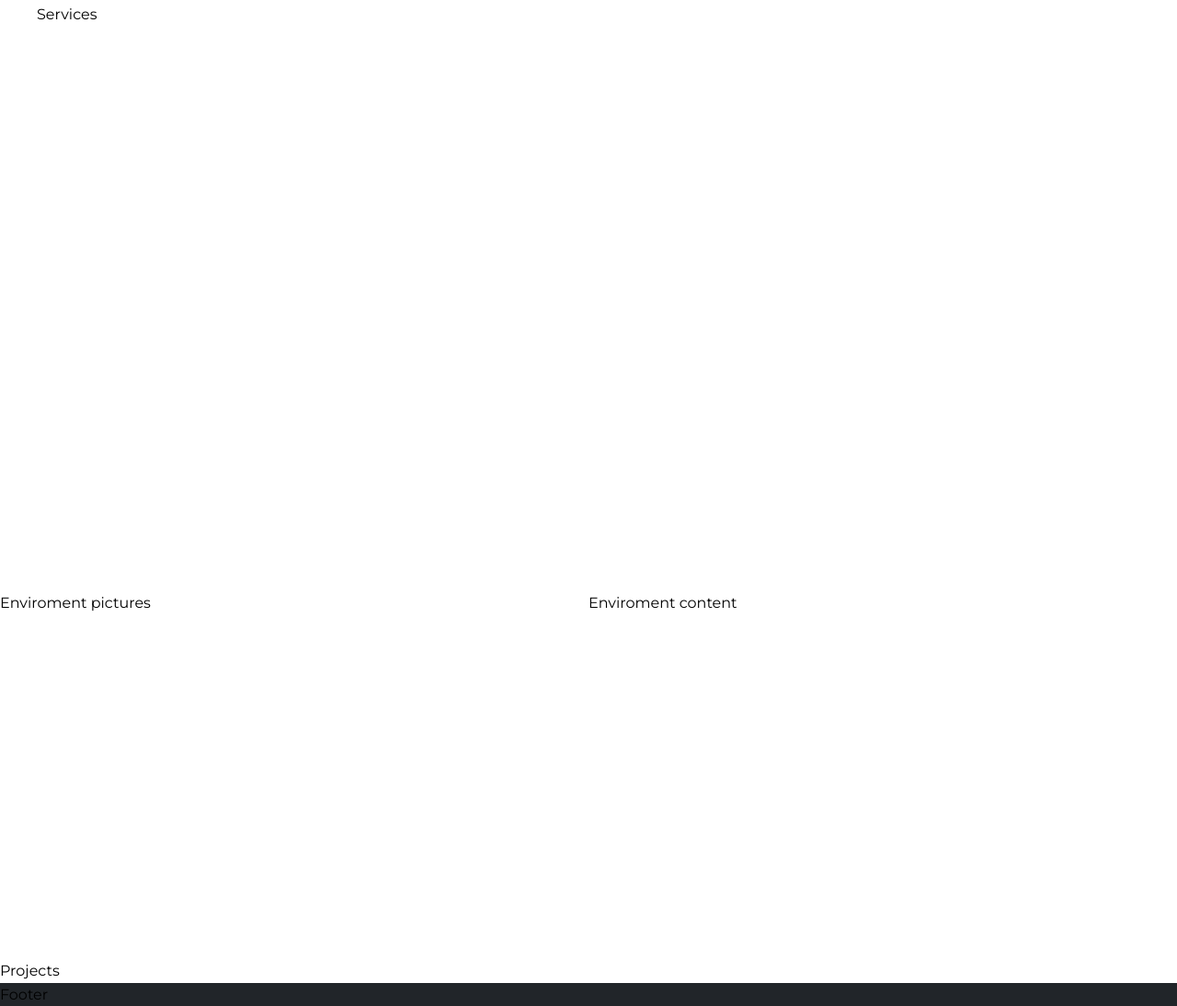
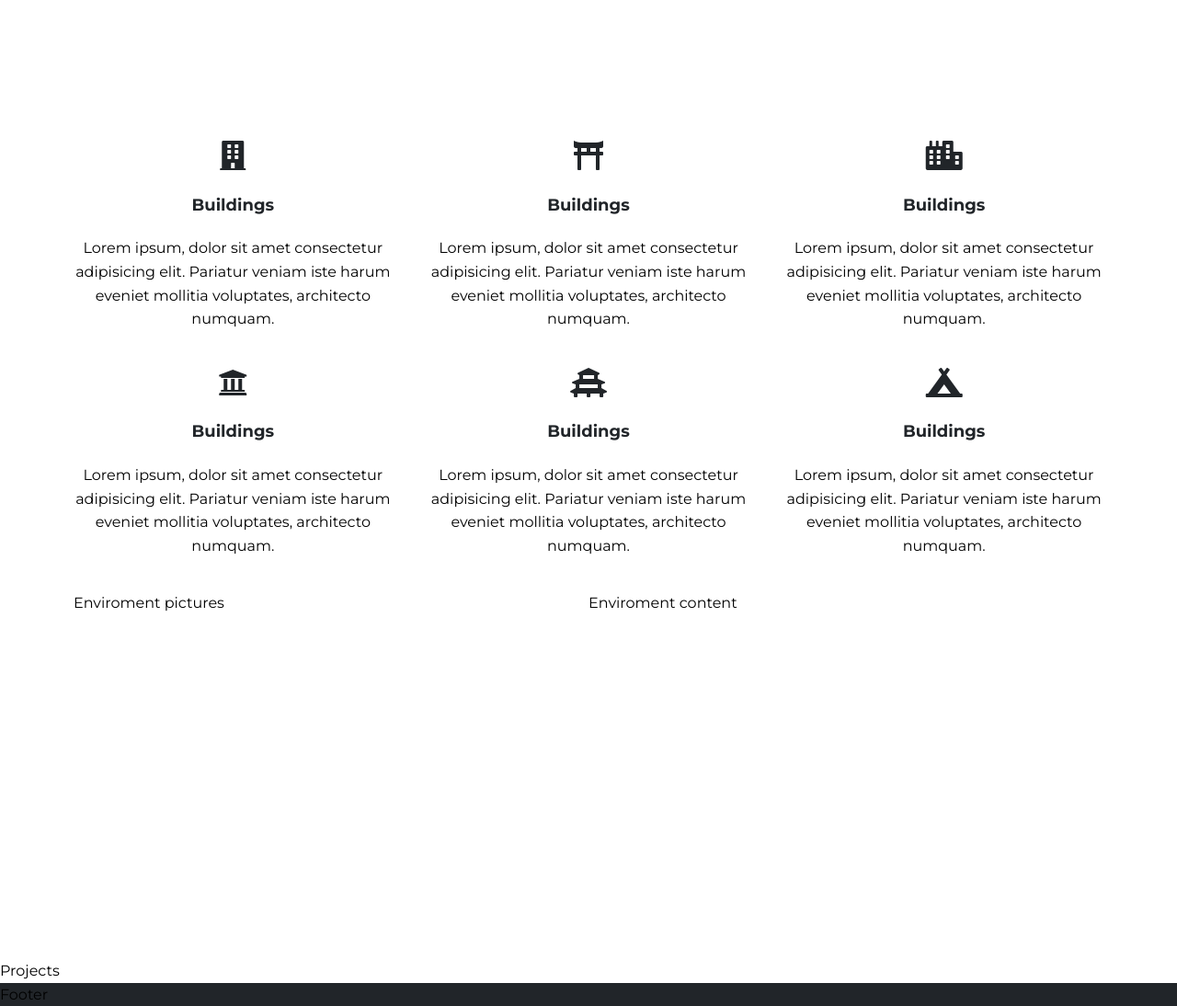
Before and after one commit to Noctturne/BRVO-bauhaus, a website: page index.html in a window 1280 px wide. Shown: the part 701-1795 px from the top of the page at 92% size. Drawn offline with Linux system fonts and the light colour scheme.

Commit message:
Services layout

```diff
--- a/index.html
+++ b/index.html
@@ -6,6 +6,8 @@
         <link rel="stylesheet" href="css/style.css">
         <!-- GOOGLE FONTS -->
         <link rel="stylesheet" href="https://fonts.googleapis.com/css2?family=Montserrat:wght@300;400;700;900&display=swap">
+        <!-- FONT AWESOME -->
+        <link rel="stylesheet" href="https://cdnjs.cloudflare.com/ajax/libs/font-awesome/5.15.4/css/all.min.css">
         <title> BRVO - Bauhaus </title>
     </head>
     <body class="container">
@@ -27,8 +29,43 @@
                     <img src="images/icons/partner04.png" alt="Partner 04" class="partners__image">
                 </div>
             </div>
-            <section class="services">
-                Services
+            <section class="services text-center">
+                <div class="service">
+                    <div class="service__icon"><i class="fas fa-building fa-2x"></i></div>
+                    <h3 class="service__title"> Buildings </h3>
+                    <p class="service__description">Lorem ipsum, dolor sit amet consectetur adipisicing elit.
+                        Pariatur veniam iste harum eveniet mollitia voluptates, architecto numquam. </p>
+                </div>
+                <div class="service">
+                    <div class="service__icon"><i class="fas fa-torii-gate fa-2x"></i></div>
+                    <h3 class="service__title"> Buildings </h3>
+                    <p class="service__description">Lorem ipsum, dolor sit amet consectetur adipisicing elit.
+                        Pariatur veniam iste harum eveniet mollitia voluptates, architecto numquam. </p>
+                </div>
+                <div class="service">
+                    <div class="service__icon"><i class="fas fa-city fa-2x"></i></div>
+                    <h3 class="service__title"> Buildings </h3>
+                    <p class="service__description">Lorem ipsum, dolor sit amet consectetur adipisicing elit.
+                        Pariatur veniam iste harum eveniet mollitia voluptates, architecto numquam. </p>
+                </div>
+                <div class="service">
+                    <div class="service__icon"><i class="fas fa-university fa-2x"></i></div>
+                    <h3 class="service__title"> Buildings </h3>
+                    <p class="service__description">Lorem ipsum, dolor sit amet consectetur adipisicing elit.
+                        Pariatur veniam iste harum eveniet mollitia voluptates, architecto numquam. </p>
+                </div>
+                <div class="service">
+                    <div class="service__icon"><i class="fas fa-vihara fa-2x"></i></div>
+                    <h3 class="service__title"> Buildings </h3>
+                    <p class="service__description">Lorem ipsum, dolor sit amet consectetur adipisicing elit.
+                        Pariatur veniam iste harum eveniet mollitia voluptates, architecto numquam. </p>
+                </div>
+                <div class="service">
+                    <div class="service__icon"><i class="fas fa-campground fa-2x"></i></div>
+                    <h3 class="service__title"> Buildings </h3>
+                    <p class="service__description">Lorem ipsum, dolor sit amet consectetur adipisicing elit.
+                        Pariatur veniam iste harum eveniet mollitia voluptates, architecto numquam. </p>
+                </div>
             </section>
             <div class="enviroment__pictures">
                 Enviroment pictures
--- a/sass/_layout.scss
+++ b/sass/_layout.scss
@@ -30,11 +30,11 @@ body{
 .container {
     display: grid;
     grid-template-rows: 8vh 80vh 80vh 50vh repeat(2, min-content);
-    grid-template-columns: [full-start] 1fr [center-start] repeat(12, [col-start] minmax(min-content, 10rem) [col-end]) [center-end] 1fr [full-end]; // 1200 / 12
+    grid-template-columns: [full-start] minmax(8rem, 1fr) [center-start] repeat(12, [col-start] minmax(min-content, 10rem) [col-end]) [center-end] minmax(8rem, 1fr) [full-end];
 }
 
 .partners {
-    grid-column: col-end 9 / full-end;
+    grid-column: col-start 9 / full-end;
 
     display: grid;
     align-content: center;
@@ -52,18 +52,16 @@ body{
     }
 }
 
-.services {
-    grid-column: center-start / center-end;
-}
+
 
 .enviroment {
 
     &__pictures {
-        grid-column: full-start  / col-end 6;
+        grid-column: center-start  / col-start 6;
     }
 
     &__content {
-        grid-column: col-start 7 / full-end;
+        grid-column: col-start 7 / center-end;
     }
 }
 
@@ -80,7 +78,7 @@ body{
 
 */
 .site-header {
-    grid-column: full-start / col-end 8;
+    grid-column: full-start / col-start 8;
     background: url(../images/header-op.png) no-repeat;
     background-size: cover;
     background-position: center;
@@ -99,9 +97,34 @@ body{
     }
 }
 
+/*
 
+    SERVICES
 
+*/
+.services {
+    grid-column: center-start / center-end;
 
+    margin: 15rem 0;
+    display: grid;
+    grid-template-columns: repeat(3, 1fr);
+    grid-gap: 4rem;
+    align-items: center;
+
+}
+
+.service {
+
+    &__icon {
+        color: $color-primary;
+    }
+
+    &__title {
+        color: $color-primary;
+        padding: 2rem 0;
+    }
+
+}
 /*
 
     FOOTER
```
Also changed, not shown: css/style.css, 1 other file.
